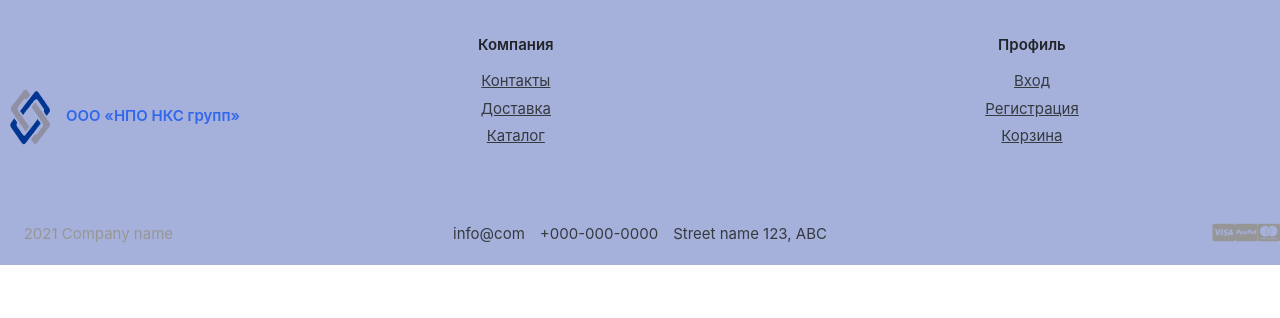
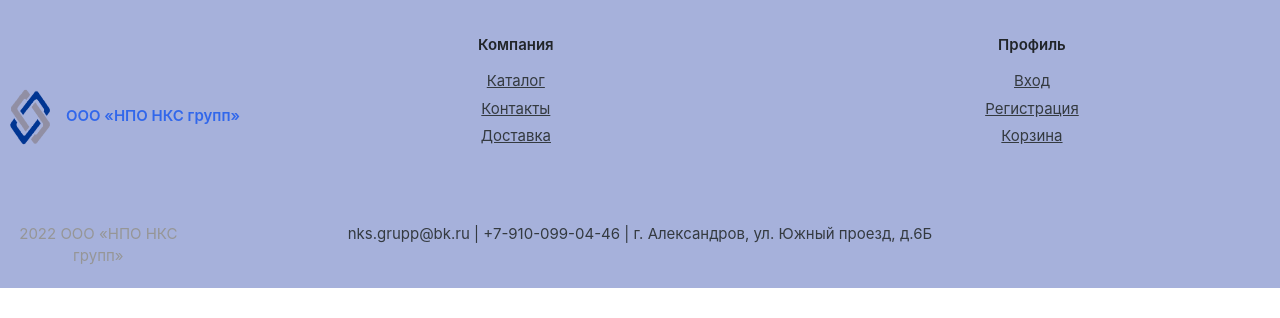
Before and after one commit to jojoprison/react-eshop-template, a React (Create React App) app: page /table in a window 1280 px wide. Shown: the part 220-538 px from the top of the page. Built offline with nearby package versions, Linux system fonts and the light colour scheme; no server answers.

Commit message:
изменения Евгена с ночи (футер, иконки)

```diff
--- a/package.json
+++ b/package.json
@@ -7,6 +7,7 @@
     "@testing-library/react": "^12.1.2",
     "@testing-library/user-event": "^13.5.0",
     "bootstrap": "^5.1.3",
+    "bootstrap-icons": "^1.8.1",
     "html-to-react": "^1.4.8",
     "jquery": "^3.6.0",
     "popper.js": "^1.16.1",
--- a/src/index.js
+++ b/src/index.js
@@ -1,5 +1,6 @@
 import './css/bootstrap.css';
 import 'bootstrap/dist/js/bootstrap.bundle.min';
+import 'bootstrap-icons/font/bootstrap-icons.css';
 import './css/responsive.css';
 import './css/styles.css';
 // TODO мы изначально писали на 4.3 версии бустрапа, этот - 5.1; из-за чего не так что-то отрисовывается
--- a/src/pages/Footer.js
+++ b/src/pages/Footer.js
@@ -15,9 +15,9 @@ export const Footer = () => (
                     <aside className="col-md col-ld-4 col-12">
                         <h6 className="title">Компания</h6>
                         <ul className="list-unstyled col-12">
+                            <li><a href="#"> <u>Каталог</u> </a></li>
                             <li><a href="#"> <u>Контакты</u> </a></li>
                             <li><a href="#"> <u>Доставка</u> </a></li>
-                            <li><a href="#"> <u>Каталог</u> </a></li>
                         </ul>
                     </aside>
 
@@ -35,17 +35,12 @@ export const Footer = () => (
 
             <section className="footer-bottom row">
                 <div className="col-md-2">
-                    <p className="text-muted"> 2021 Company name </p>
+                    <p className="text-muted">2022 ООО «НПО НКС групп»</p>
                 </div>
                 <div className="col-md-8 text-md-center">
-                    <span className="px-2">info@com</span>
-                    <span className="px-2">+000-000-0000</span>
-                    <span className="px-2">Street name 123, ABC</span>
-                </div>
-                <div className="col-md-2 text-md-right text-muted">
-                    <i className="fab fa-lg fa-cc-visa"/>
-                    <i className="fab fa-lg fa-cc-paypal"/>
-                    <i className="fab fa-lg fa-cc-mastercard"/>
+                    <span className="foot-info">nks.grupp@bk.ru | </span>
+                    <span className="foot-info">+7-910-099-04-46 </span>
+                    <span className="foot-info">| г. Александров, ул. Южный проезд, д.6Б</span>
                 </div>
             </section>
 
```
Also changed, not shown: 1 other file (tests, documents, lock files or other folders).
